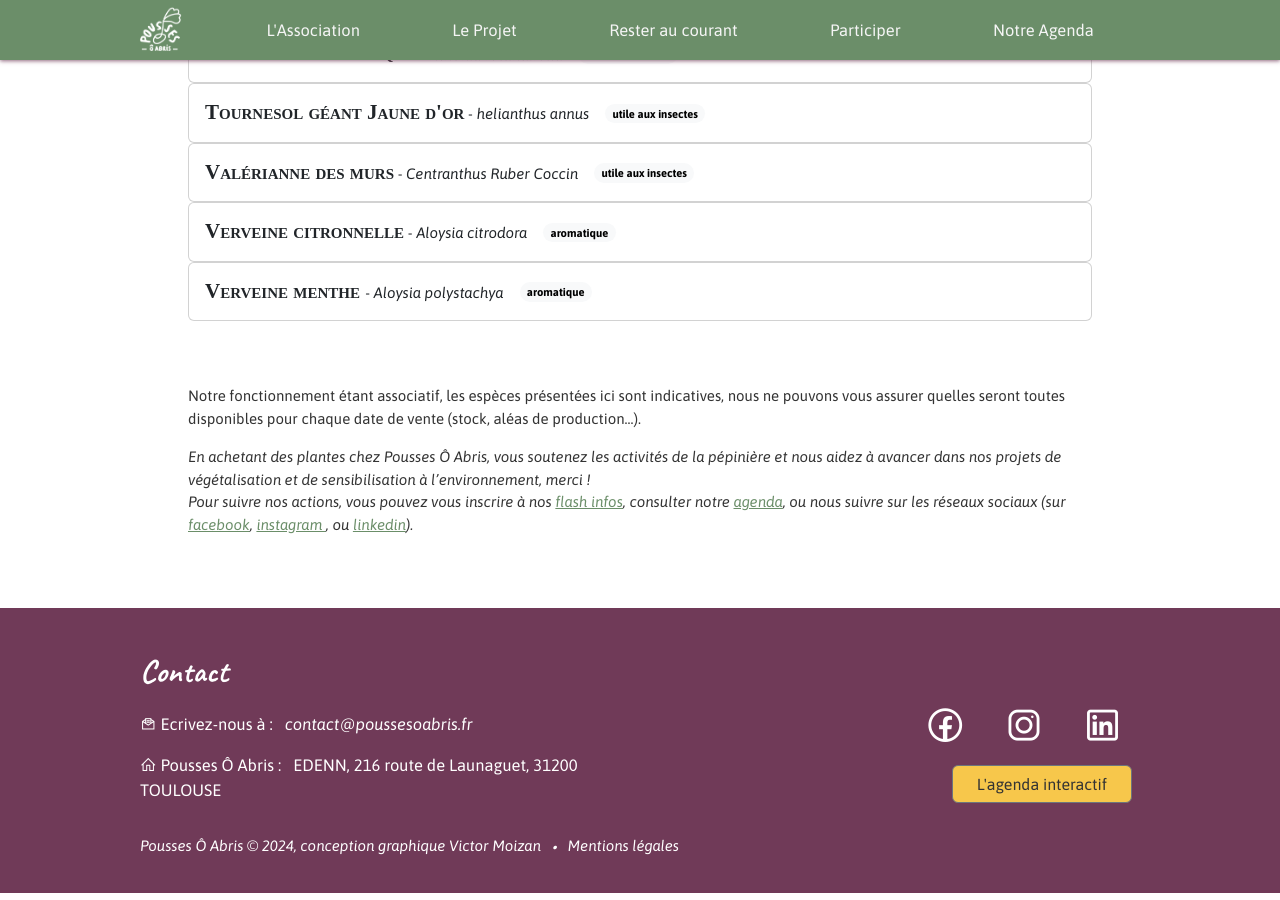
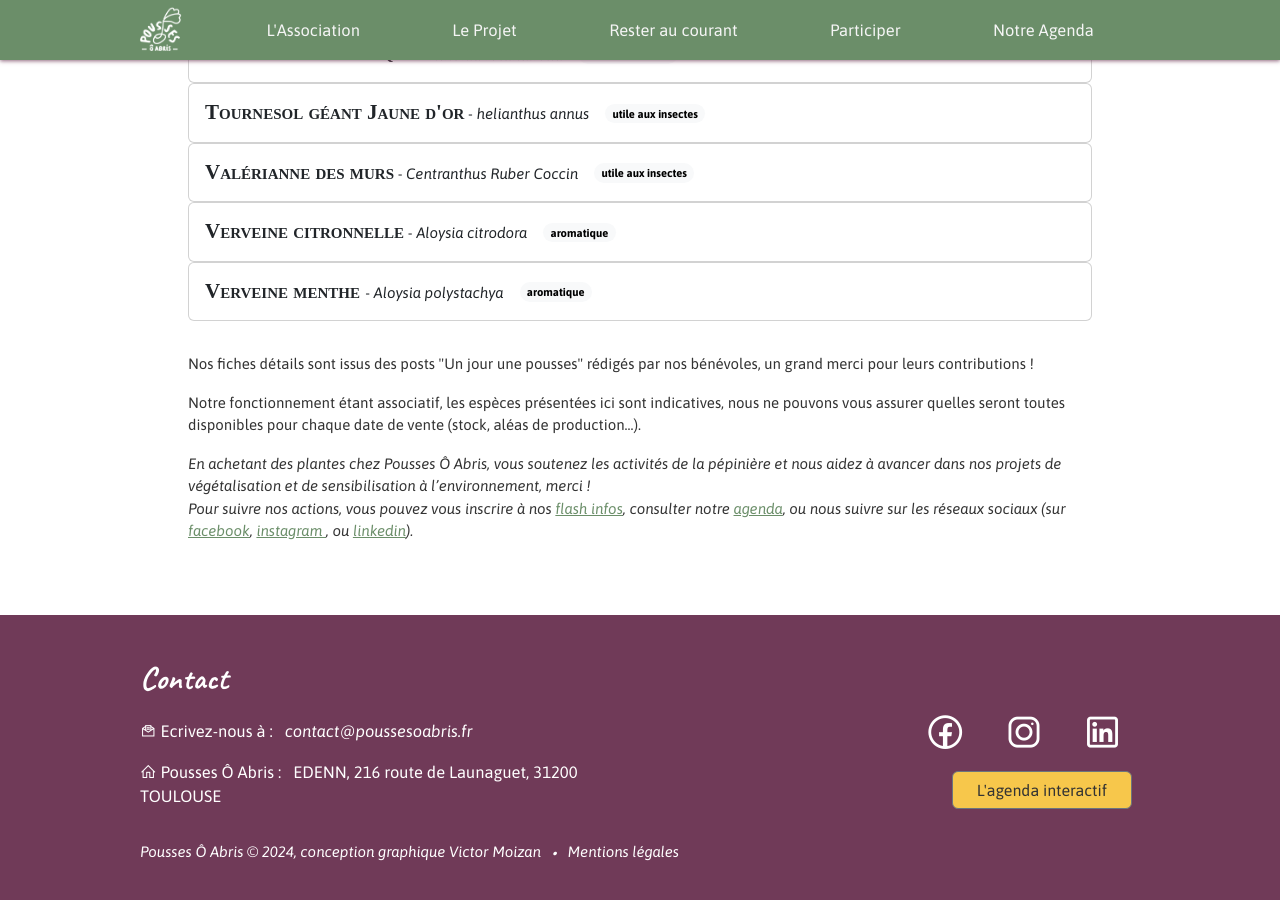
Before and after one commit to poussesoabris/poussesoabris.github.io, a Jekyll site: the page built from pages/plantes/catalogue/index.html, in a window 1280 px wide and 900 px high, scrolled down 6431 px. Built offline with Jekyll 4.4.1, drawn with Linux system fonts in a browser that asks for light colours; some web fonts are replaced.

Commit message:
fix display

```diff
--- a/_includes/plant_card.html
+++ b/_includes/plant_card.html
@@ -29,12 +29,12 @@
                                 <div class="row plant-img-row gx-2">
                                     <div class="col-sm-5">
                                         {% if include.plant.imgName1 %}
-                                            <img src="{{include.plant.imgName1}}" class="" alt="...">
+                                            <img src="/assets/images/pages/plantes/bdd/{{include.plant.imgName1}}" class="" alt="{{include.plant.imgName1}}" loading="lazy">
                                         {% endif %}
                                     </div>
                                     <div class="col-sm-7">
                                         {% if include.plant.imgName2 %}
-                                            <img src="{{include.plant.imgName2}}" class="" alt="...">
+                                            <img src="/assets/images/pages/plantes/bdd/{{include.plant.imgName2}}" class="" alt="{{include.plant.imgName2}}" loading="lazy">
                                         {% endif %}
                                     </div>
                                 </div>
--- a/pages/plantes/catalogue/index.html
+++ b/pages/plantes/catalogue/index.html
@@ -41,7 +41,7 @@
                 <button class="nav-link" id="b-tab" data-bs-toggle="tab" data-bs-target="#utiles-tab-pane" type="button" role="tab" aria-controls="disabled-tab-pane" aria-selected="false">Utiles</button>
             </li>
           </ul>
-          <div class="tab-content pt-3 pb-5" id="myTabContent">
+          <div class="tab-content py-3" id="myTabContent">
             {% assign sortedPlants = site.data.plantes.plantes | sort: 'name' %}
             <div class="tab-pane fade show active" id="all-tab-pane" role="tabpanel" aria-labelledby="home-tab" tabindex="0">
                 {% for plant in sortedPlants %}
@@ -107,6 +107,8 @@
         </div>
     </article>
 
+    <p>Nos fiches détails sont issus des posts "Un jour une pousses" rédigés par nos bénévoles, un grand merci pour leurs contributions&nbsp;!</p>
+
     <p class="">Notre fonctionnement étant associatif, les espèces présentées ici sont indicatives, nous ne pouvons vous assurer quelles seront toutes disponibles pour chaque date de vente (stock, aléas de production...).</p>
 
     <p class="fst-italic pb-3">En achetant des plantes chez Pousses Ô Abris, vous soutenez les activités de la pépinière et nous aidez à avancer dans nos projets de végétalisation et de sensibilisation à l’environnement, merci&nbsp;!
```
